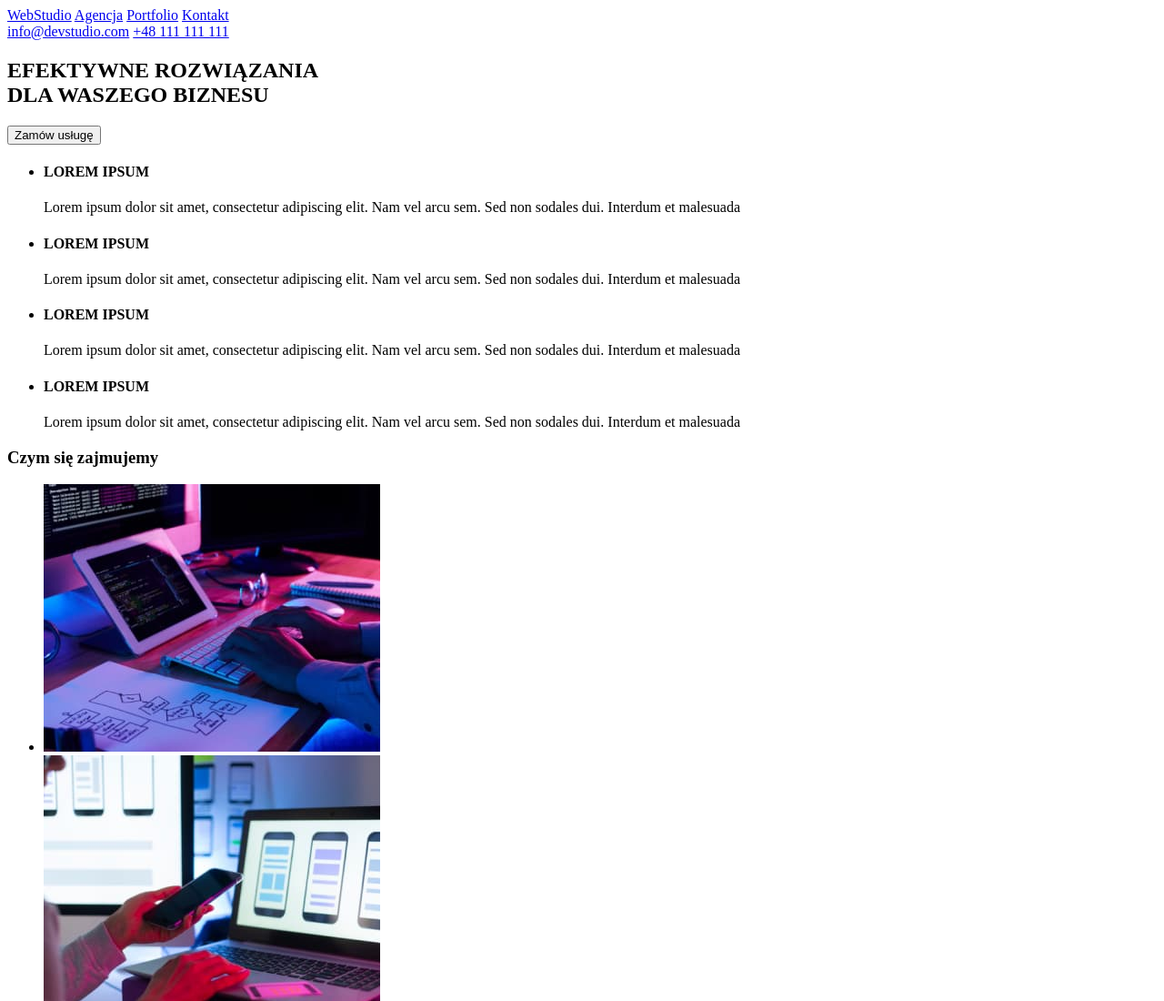
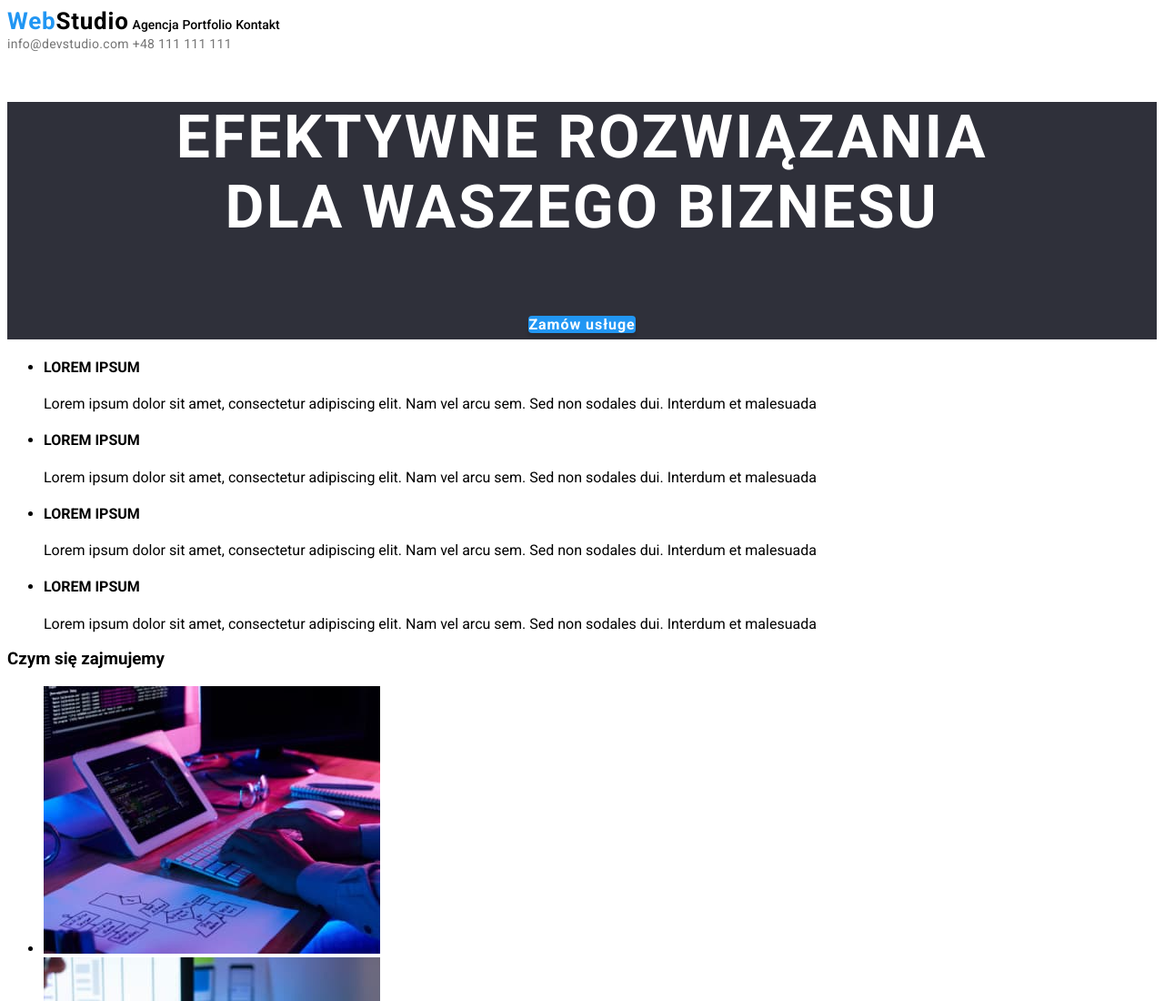
Before and after one commit to MichalJurek/goit-markup-hw-03, a plain HTML site: page index.html in a window 1280 px wide. Shown: the top 1100 px of the page at 91% size. Drawn offline with Linux system fonts and the light colour scheme.

Commit message:
pół głównej strony
wklepane wartości oraz odrobinę styli

```diff
--- /dev/null
+++ b/CSS/styles.css
@@ -0,0 +1,80 @@
+body {
+    font-family: "Raleway", sans-serif;
+    font-family: "Roboto", sans-serif;
+    color: var(--MainBlackColor);
+    list-style: none;
+}
+
+:root {
+    --StudioColor: rgba(33, 150, 243, 1);
+    --MainBlackColor: rgba(0, 0, 0, 1);
+    --MainWhiteColor: rgba(255, 255, 255, 1);
+    --MainGreyColor: rgba(117, 117, 117, 1);
+    --BacgroundGafitColor: rgba(47, 48, 58, 1);
+    --BacgroundLightGafitColor: rgba(245, 244, 250, 1);
+    --FontLogoRaleway: font-family: "Raleway";
+    --FontDefaultRoboto: font-family: "Roboto";
+}
+
+.header-logo-blue {
+    font-family: var(--FontLogoRaleway);
+    font-style: normal;
+    font-size: 26px;
+    font-weight: 700;
+    color: var(--StudioColor);
+    letter-spacing: 0.03em;
+    text-decoration: none;
+}
+
+.header-logo-right {
+    font-family: var(--FontDefaultRoboto);
+    font-style: normal;
+    font-size: 26px;
+    font-weight: 700;
+    color: var(--MainBlackColor);
+    letter-spacing: 0.03em;
+    text-decoration: none;
+}
+
+.header-agency, .header-portfolio, .header-contact {
+    font-family: var(--FontDefaultRoboto);
+    font-style: normal;
+    font-size: 14px;
+    font-weight: 500;
+    color: var(--MainBlackColor);
+    text-decoration: none;
+}
+
+.header-links-contact {
+    font-family: var(--FontDefault);
+    font-style: normal;
+    font-size: 14px;
+    color: var(--MainGreyColor);
+    letter-spacing: 0.02em;
+    text-decoration: none;
+}
+
+.main-button-place {
+    background-color: var(--BacgroundGafitColor);
+    color: var(--MainWhiteColor);
+    font-family: var(--FontDefaultRoboto);
+    font-style: normal;
+    font-size: 44px;
+    font-weight: 900;
+    text-align: center;
+    letter-spacing: 0.06em;
+    text-transform: uppercase;
+}
+.main-button {
+    font-family: var(--FontDefaultRoboto);
+    color: var(--MainWhiteColor);
+    font-style: normal;
+    font-size: 16px;
+    font-weight: 700;
+    letter-spacing: 0.06em;
+    background-color: var(--StudioColor);
+    text-decoration: none;
+    box-shadow: 0px 4px 4px rgba(0, 0, 0, 0.15);
+    border-radius: 4px;
+    text-transform: none;
+}
--- a/index.html
+++ b/index.html
@@ -4,24 +4,50 @@
     <meta charset="utf-8" />
     <meta name="WebStudio" content="biuro projktowe + development" />
     <title>Studio</title>
+    <link rel="stylesheet" href="CSS\styles.css" />
+    <link rel="preconnect" href="https://fonts.googleapis.com" />
+    <link rel="preconnect" href="https://fonts.gstatic.com" crossorigin />
+    <link
+      href="https://fonts.googleapis.com/css2?family=Raleway:wght@700&family=Roboto:wght@400;500;700;900&display=swap"
+      rel="stylesheet"
+    />
   </head>
   <body>
     <header>
       <nav>
-        <a href="index.html" target="_self"><span>WebStudio</span></a>
-        <a href="agencja.html"><span>Agencja</span></a>
-        <a href="portfolio.html"><span>Portfolio</span></a>
-        <a href="kontakt.html"><span>Kontakt</span></a>
+        <a
+          class="header-logo-blue"
+          thref="index.html"
+          target="_self"
+          href="index.html"
+          ><span>Web</span></a
+        ><a
+          class="header-logo-right"
+          thref="index.html"
+          target="_self"
+          href="index.html"
+          ><span>Studio</span></a
+        >
+        <a class="header-agency" href="agencja.html"><span>Agencja</span></a>
+        <a class="header-portfolio" href="portfolio.html"
+          ><span>Portfolio</span></a
+        >
+        <a class="header-contact" href="kontakt.html"><span>Kontakt</span></a>
       </nav>
-      <a href="mailto:info@devstudio.com"><span>info@devstudio.com</span></a>
-      <a href="tel:48111111111"><span>+48 111 111 111</span></a>
+      <a class="header-links-contact" href="mailto:info@devstudio.com"
+        ><span>info@devstudio.com</span></a
+      >
+      <a class="header-links-contact" href="tel:48111111111"
+        ><span>+48 111 111 111</span></a
+      >
     </header>
     <main>
+      <section class="main-button-place">
+        <h1>EFEKTYWNE ROZWIĄZANIA<br />DLA WASZEGO BIZNESU</h1>
+        <a class="main-button" href="portfolio.html" button type="button">Zamów usługe</button>
+        </a>
+      </section>
       <section>
-        <h1>EFEKTYWNE ROZWIĄZANIA<br />DLA WASZEGO BIZNESU</h1>
-        <a href="portfolio.html">
-          <button type="button">Zamów usługę</button>
-        </a>
         <ul>
           <li>
             <h4>LOREM IPSUM</h4>
```
Also changed, not shown: portfolio.html (+74 -28 lines).
